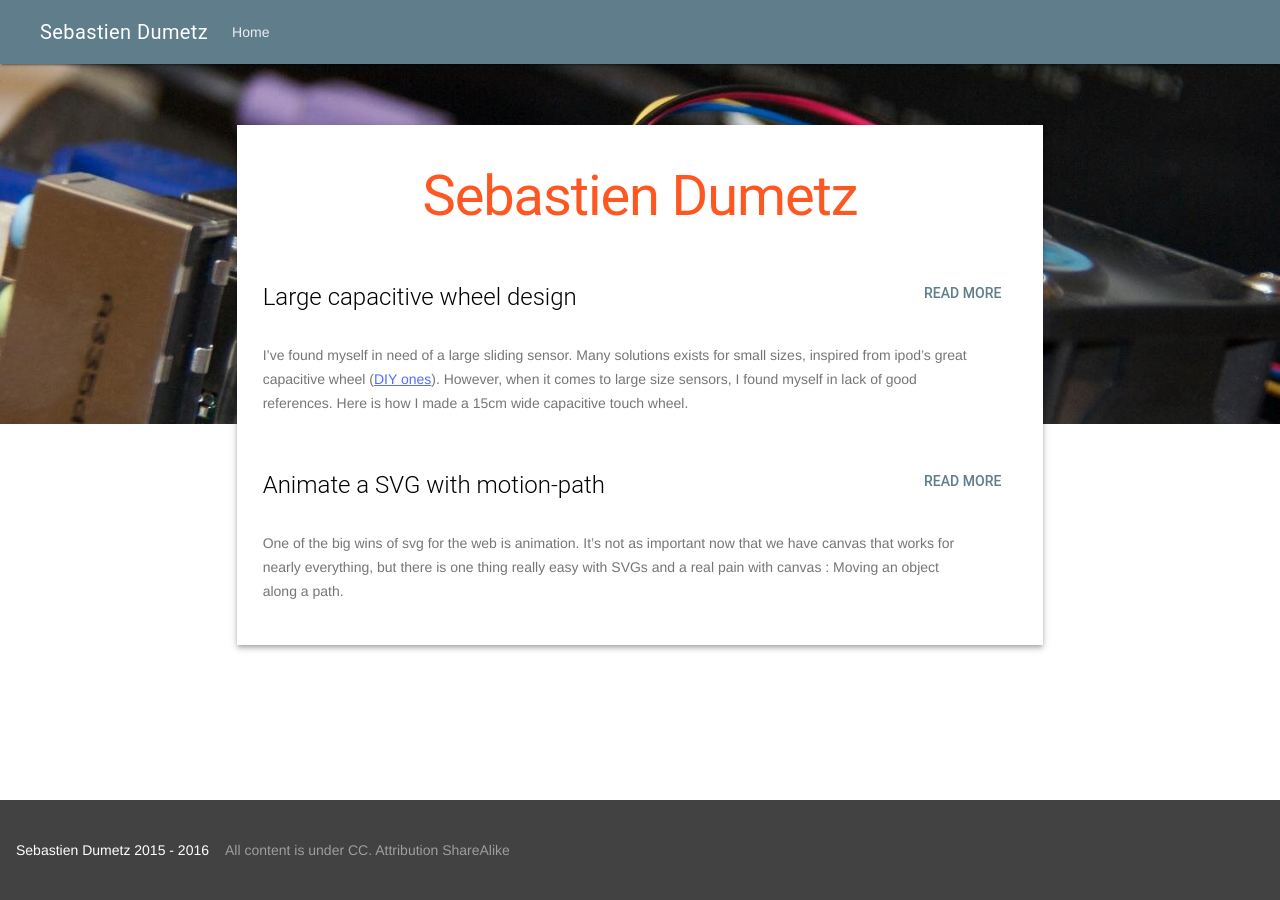
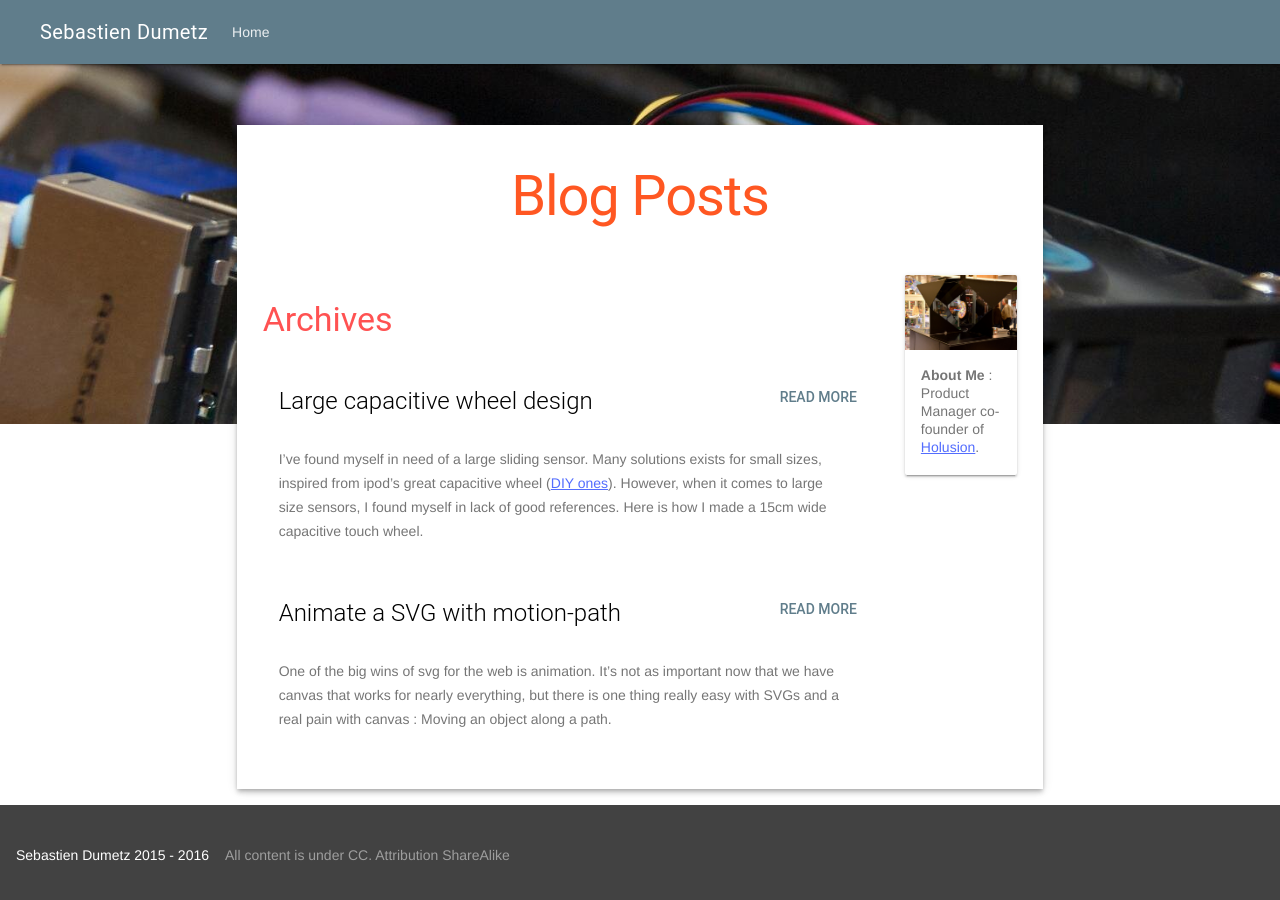
Before and after one commit to sdumetz/sdumetz.github.io, a Jekyll site: the page built from index.html, in a window 1280 px wide. Built offline with Jekyll 4.4.1, drawn with Linux system fonts in a browser that asks for light colours.

Commit message:
corrected image card

```diff
--- a/_includes/image_card.html
+++ b/_includes/image_card.html
@@ -1,6 +1,6 @@
 <div class="mdl-card mdl-shadow--2dp image-card">
-  <div class="mdl-card__title" style="background: url('{{include.image}}') center/cover;height: 120px;color:#fff;">
-    <h2 class="mdl-card__title-text">{{include.title}}</h2>
+  <div class="mdl-card__title">
+    <img src="{{include.image}}" alt="{{include.alt}}">
   </div>
   <div class="mdl-card__supporting-text  mdl-card--border">
     {{include.text}}
--- a/index.html
+++ b/index.html
@@ -1,8 +1,15 @@
 ---
 layout: front
-title: Sebastien Dumetz
+title: Blog Posts
 ---
-
-{% for post in site.posts limit: 4 %}
-    {% include post_abstract.html content=post %}
-{% endfor %}
+<div class="mdl-grid">
+  <div class="mdl-cell mdl-cell--10-col">
+    <h3> Archives</h3>
+    {% for post in site.posts limit: 4 %}
+        {% include post_abstract.html content=post %}
+    {% endfor %}
+  </div>
+  <div class="mdl-cell mdl-cell--2-col">
+    {% include image_card.html image="/data/focus.jpg" alt="holusion focus"  text='<b>About Me</b> :<br>Product Manager co-founder of <a href="http://holusion.com">Holusion</a>.' %}
+  </div>
+</div>
```
